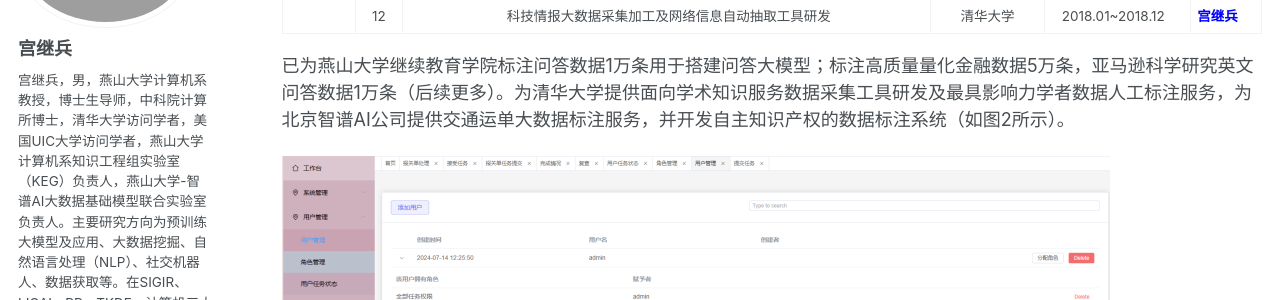
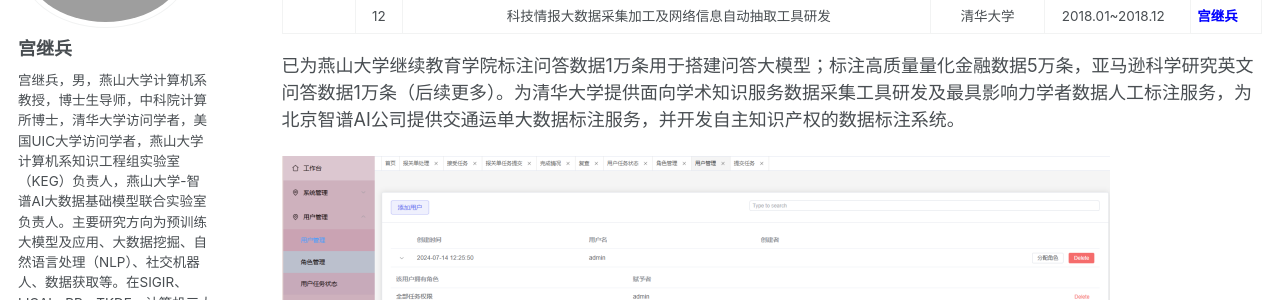
Before and after one commit to gongjibing-ysu/gongjibing-ysu.github.io, a Jekyll site: the page built from _pages/sjcg.md, in a window 1280 px wide and 900 px high, scrolled down 1117 px. Shown: the part 205-505 px from the top of the window. Built offline with Jekyll 4.4.1, drawn with Linux system fonts in a browser that asks for light colours; some web fonts are replaced.

Commit message:
Update sjcg.md
Signed-off-by: gongjibing-ysu <gongjibing@ysu.edu.cn>

```diff
--- a/_pages/sjcg.md
+++ b/_pages/sjcg.md
@@ -41,6 +41,6 @@ redirect_from:
 | 12|  科技情报大数据采集加工及网络信息自动抽取工具研发| 清华大学 |2018.01~2018.12  | <span style="color: blue; font-weight: bold;">宫继兵</span>  |
 
 
-已为燕山大学继续教育学院标注问答数据1万条用于搭建问答大模型；标注高质量量化金融数据5万条，亚马逊科学研究英文问答数据1万条（后续更多）。为清华大学提供面向学术知识服务数据采集工具研发及最具影响力学者数据人工标注服务，为北京智谱AI公司提供交通运单大数据标注服务，并开发自主知识产权的数据标注系统（如图2所示）。
+已为燕山大学继续教育学院标注问答数据1万条用于搭建问答大模型；标注高质量量化金融数据5万条，亚马逊科学研究英文问答数据1万条（后续更多）。为清华大学提供面向学术知识服务数据采集工具研发及最具影响力学者数据人工标注服务，为北京智谱AI公司提供交通运单大数据标注服务，并开发自主知识产权的数据标注系统。
 
  ![alt text](/images/image-1.png)
```
